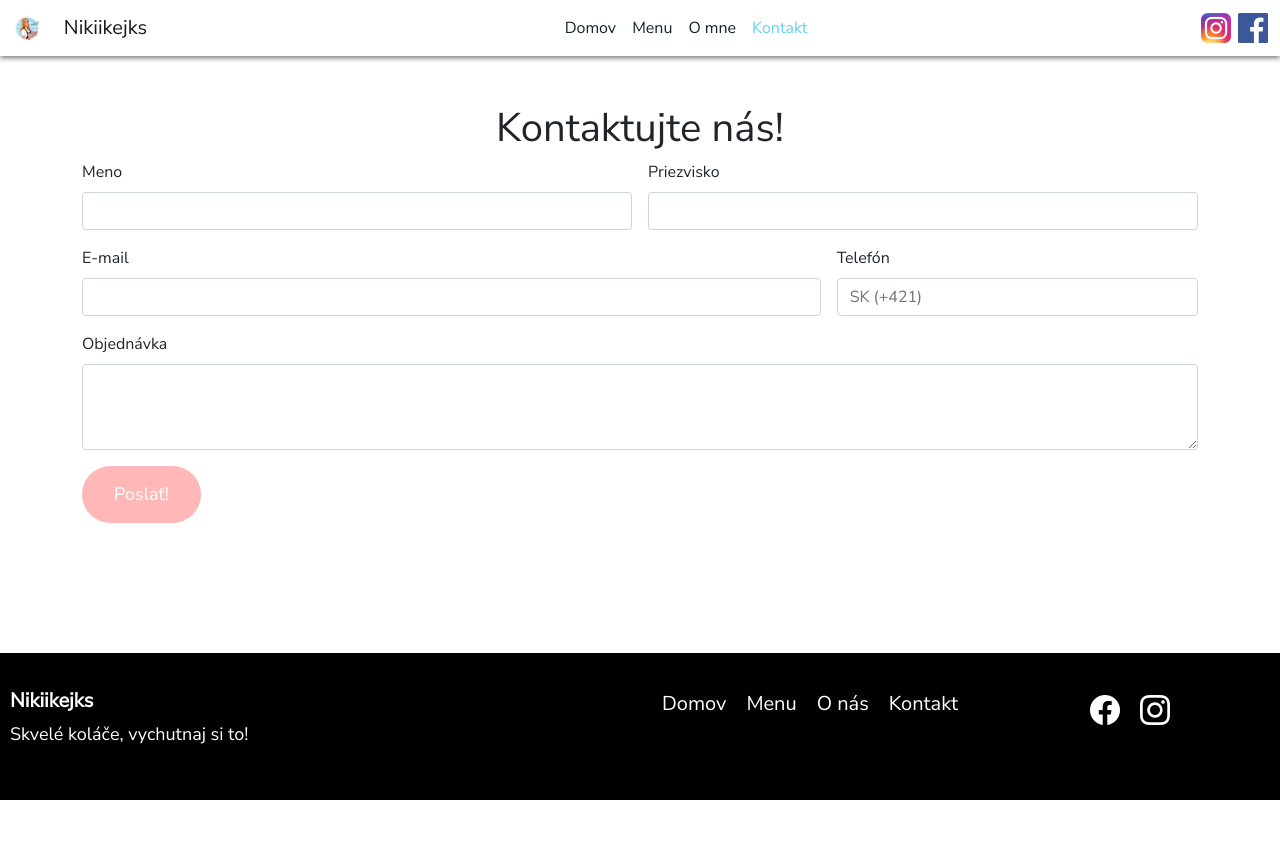
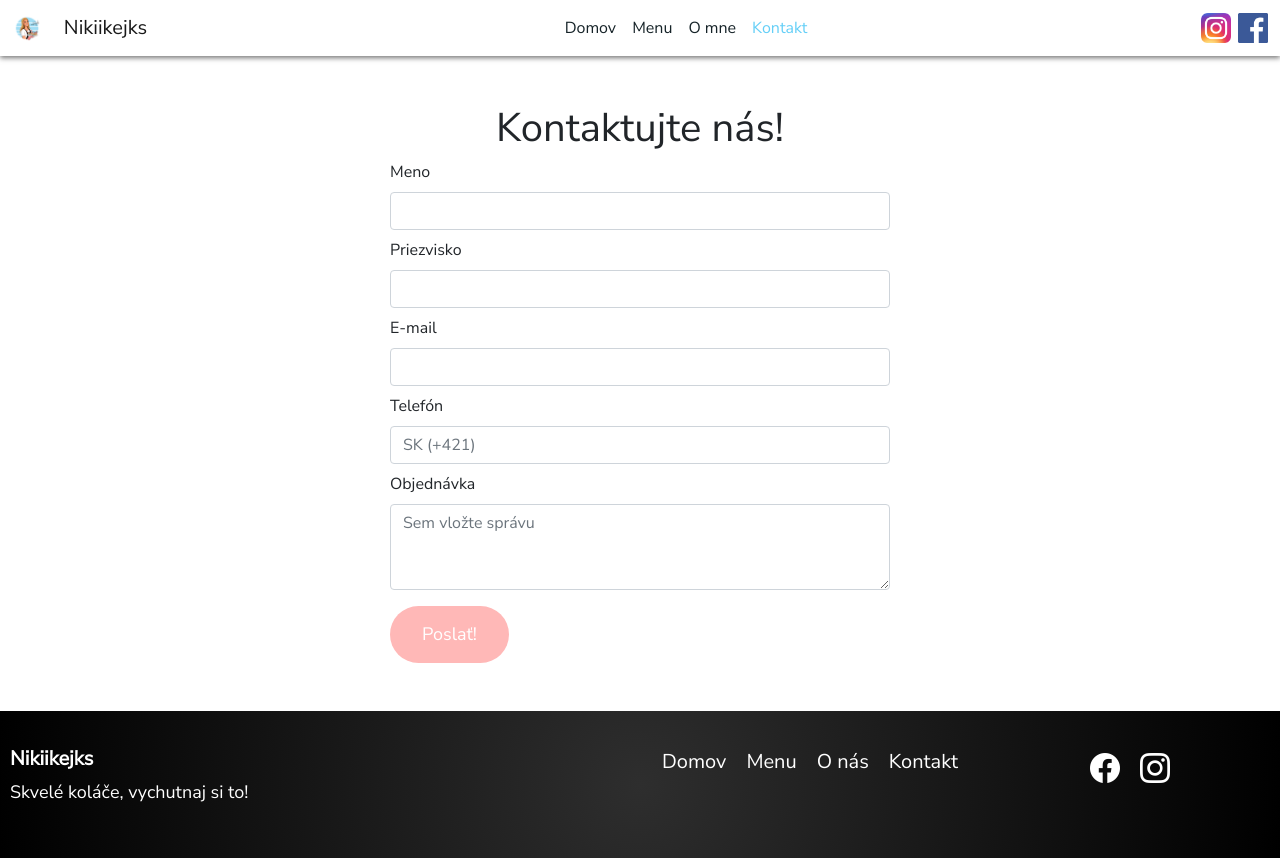
Before and after one commit to jan-andrejko/nikiikejksweb, an Angular app: page /contact in a window 1280 px wide. Before the commit the page ends 800 px from the top, so only its background shows below. Built offline with nearby package versions, Linux system fonts and the light colour scheme.

Commit message:
contact form- send data to email
contact form - send data to email + footer gradient

```diff
--- a/src/app/pages/contact/contact.component.css
+++ b/src/app/pages/contact/contact.component.css
@@ -18,3 +18,7 @@ button:hover
 h1 {
   text-align: center;
 }
+#test {
+  margin: 0 auto;
+  max-width: 500px;
+}
--- a/src/app/pages/contact/contact.component.html
+++ b/src/app/pages/contact/contact.component.html
@@ -1,28 +1,30 @@
 <div  class="container mt-5">
   <h1>Kontaktujte nás!</h1>
-  <form class="row g-3">
-    <div class="col-md-6">
+  <div id="test">
+  <form action="https://formsubmit.co/jan.andrejko17@gmail.com" method="POST">
+    <div class="mt-2">
       <label for="firstname" class="form-label">Meno</label>
       <input type="text" class="form-control" id="firstname" required>
     </div>
-    <div class="col-md-6">
+    <div class="mt-2">
       <label for="lastname" class="form-label">Priezvisko</label>
       <input type="text" class="form-control" id="lastname" required>
     </div>
-    <div class="col-md-8">
+    <div class="mt-2">
       <label for="emailInfo" class="form-label">E-mail</label>
       <input type="email" class="form-control" id="emailInfo">
     </div>
-    <div class="col-md-4">
+    <div class="mt-2">
       <label for="phoneNumber" class="form-label">Telefón</label>
       <input type="text" class="form-control" id="phoneNumber" placeholder="SK (+421)">
     </div>
-    <div class="col-md-12">
+    <div class="mt-2">
       <label for="comments" class="form-label">Objednávka</label>
-      <textarea class="form-control" id="comments" rows="3" required></textarea>
+      <textarea class="form-control" name="Message" placeholder="Sem vložte správu" rows="3" required></textarea>
     </div>
-    <div class="col-md-12">
-      <button class="submit" class="btn btn-primary">Poslať!</button>
+    <div class="">
+      <button class="submit" class="btn btn-primary mt-3">Poslať!</button>
     </div>
   </form>
 </div>
+</div>
--- a/src/app/sharepage/footer/footer.component.css
+++ b/src/app/sharepage/footer/footer.component.css
@@ -3,7 +3,8 @@
   overflow: hidden;
   position: sticky;
   top: 100vh;
-  background-color: black;
+  background: rgb(46,46,46);
+  background: radial-gradient(circle, rgba(46,46,46,1) 0%, rgba(0,0,0,1) 100%);
   padding: 20px 10px;
 }
 h1
```
